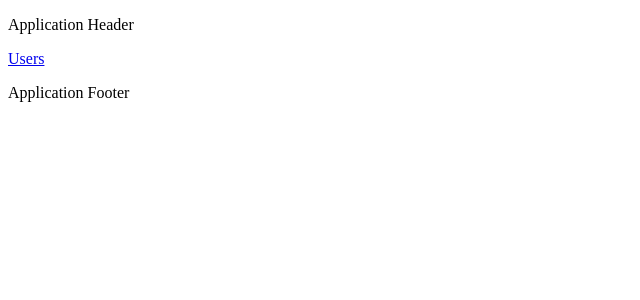
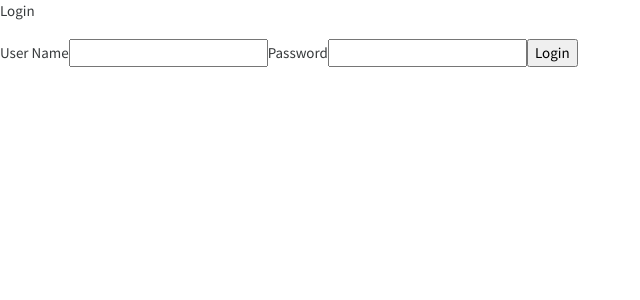
Before and after one commit to akhan0/angular9-app, an Angular app: page / in a window 1280 px wide. Shown: the top 300 px of the page, without its empty margins (0-640 px from the left). Built offline with nearby package versions, Linux system fonts and the light colour scheme.

Commit message:
assignment 6

```diff
--- a/src/app/app.component.html
+++ b/src/app/app.component.html
@@ -1,5 +1 @@
-<app-header></app-header>
-<!-- <app-student></app-student> -->
-<a routerLink="userlist" routerLinkActive="active">Users</a>
 <router-outlet></router-outlet>
-<app-footer></app-footer>
--- a/src/app/app.module.ts
+++ b/src/app/app.module.ts
@@ -3,12 +3,13 @@ import { NgModule } from '@angular/core';
 import {FormsModule, ReactiveFormsModule } from '@angular/forms';
 import { RouterModule } from '@angular/router';
 import appRoutes from './routerConfig';
-
+import { HttpClientModule } from '@angular/common/http'
 import { AppComponent } from './app.component';
 import { HeaderComponent } from './components/header/header.component';
 import { FooterComponent } from './components/footer/footer.component';
 import { UserComponent } from './components/user/user.component';
 import { UserListComponent } from './components/user/userlist.component';
+import { LoginComponent } from './components/login/login.component';
 
 @NgModule({
   declarations: [
@@ -17,11 +18,13 @@ import { UserListComponent } from './components/user/userlist.component';
     FooterComponent,
     UserComponent,
     UserListComponent,
+    LoginComponent,
   ],
   imports: [
     BrowserModule,
     FormsModule ,
     ReactiveFormsModule ,
+    HttpClientModule,
     BrowserModule,
     RouterModule.forRoot(appRoutes)
   ],
--- /dev/null
+++ b/src/app/components/login/login.component.html
@@ -0,0 +1,8 @@
+<p>Login</p>
+<div>
+    <label for="username">User Name</label>
+    <input type="text" id="username" [(ngModel)]="email">
+    <label for="password">Password</label>
+    <input type="text" id="password" [(ngModel)]="password">
+    <input type="button" id="login" value="Login" (click)="login()">
+</div>
--- /dev/null
+++ b/src/app/components/login/login.component.ts
@@ -0,0 +1,28 @@
+import { Component, OnInit } from '@angular/core';
+import { HttpClient } from '@angular/common/http';
+import { Router } from '@angular/router';
+
+@Component({
+  selector: 'app-login',
+  templateUrl: './login.component.html',
+  styleUrls: ['./login.component.css']
+})
+export class LoginComponent implements OnInit {
+  email: string;
+  password: string;
+  constructor(private router: Router, private httpClient: HttpClient) { }
+
+  ngOnInit(): void {
+  }
+
+  login(){
+    console.log('he')
+    this.httpClient.post("https://reqres.in/api/login", {"email": this.email, "password": this.password})
+            .subscribe(
+              (val) => {
+                this.router.navigate(["userlist"]);
+              },
+              response => console.log(response)
+              );
+  }
+}
--- a/src/app/components/user/user.component.ts
+++ b/src/app/components/user/user.component.ts
@@ -7,19 +7,11 @@ import { ActivatedRoute } from '@angular/router';
     template: `
     <div class="form-group">
         <label for="firsNname">First Name</label>
-        <input type="text" class="form-control" id="firsNname" required [value]="user.firstName" name="firsNname">
+        <input type="text" class="form-control" id="firsNname" required [value]="user.first_name" name="firsNname">
     </div>
     <div class="form-group">
         <label for="lastName">Last Name</label>
-        <input type="text" class="form-control" id="lastName" required [value]="user.lastName" name="lastName">
-    </div>
-    <div class="form-group">
-        <label for="age">Age</label>
-        <input type="number" min="10" max="50" class="form-control" id="age" required [value]="user.age" name="age">
-    </div>
-    <div class="form-group">
-        <label for="dept">Department</label>
-        <input type="text" class="form-control" id="dept" required [value]="user.dept" name="dept">
+        <input type="text" class="form-control" id="lastName" required [value]="user.last_name" name="lastName">
     </div>`
 })
 
@@ -30,10 +22,7 @@ export class UserComponent implements OnInit {
     btnLabel = "Add User";
     constructor(private route: ActivatedRoute){}
     ngOnInit(): void {
-        this.users = [{ id: 1, firstName: 'Adil', lastName: 'khan', age: 34, dept: 'CS' },
-        { id: 2, firstName: 'Arif', lastName: 'khan', age: 34, dept: 'CS' },
-        { id: 3, firstName: 'Hamid', lastName: 'Ali', age: 34, dept: 'CS' },
-        { id: 4, firstName: 'Shayan', lastName: 'Ahmad', age: 34, dept: 'CS' },];
+        this.users = [];
         this.user = new User();
         this.route.params.subscribe(params => {
             this.id = +params['id']; // (+) converts string 'id' to a number
@@ -49,15 +38,13 @@ export class UserComponent implements OnInit {
         if (this.id) {
           var s = this.users.filter(i => i.id == this.id);
           if (s.length > 0) {
-            s[0].firstName = this.user.firstName;
-            s[0].lastName = this.user.lastName;
-            s[0].age = this.user.age;
-            s[0].dept = this.user.dept;
+            s[0].first_name = this.user.first_name;
+            s[0].last_name = this.user.last_name;
           }
         }
         else {
           let _id = Math.floor(Math.random() * (1000 - 4 + 1)) + 4;
-          this.users.push({ id: _id, firstName: this.user.firstName, lastName: this.user.lastName, age: this.user.age, dept: this.user.dept });
+          this.users.push({ id: _id, first_name: this.user.first_name, last_name: this.user.last_name });
         }
       }
 }
--- a/src/app/components/user/userlist.component.html
+++ b/src/app/components/user/userlist.component.html
@@ -1,6 +1,10 @@
 <div>
     <p>User List</p>
-    <ul>
-        <li *ngFor="let a of users"><a [routerLink]="['../user', a.id]">{{a.firstName}}</a></li>
-    </ul>
+    <table class="table">
+        <tr *ngFor="let a of users">
+            <td><img [src]="a.avatar" /></td>
+            <td>{{a.first_name}}</td>
+            <td>{{a.last_name}}</td>
+        </tr>
+    </table>
 </div>
--- a/src/app/components/user/userlist.component.ts
+++ b/src/app/components/user/userlist.component.ts
@@ -1,5 +1,6 @@
 import { Component, OnInit } from '@angular/core';
 import { User } from '../../models/user.model';
+import { HttpClient } from '@angular/common/http';
 
 
 @Component({
@@ -8,15 +9,27 @@ import { User } from '../../models/user.model';
   styleUrls: ['./user.component.css']
 })
 export class UserListComponent implements OnInit {
-  users: User[];
+  users: Array<User> = [];
 
 
-  constructor() { }
+  constructor(private httpClient: HttpClient) { }
 
   ngOnInit(): void {
-    this.users = [{ id: 1, firstName: 'Adil', lastName: 'khan', age: 34, dept: 'CS' },
-    { id: 2, firstName: 'Arif', lastName: 'khan', age: 34, dept: 'CS' },
-    { id: 3, firstName: 'Hamid', lastName: 'Ali', age: 34, dept: 'CS' },
-    { id: 4, firstName: 'Shayan', lastName: 'Ahmad', age: 34, dept: 'CS' },];
+      this.users = [];
+    // this.users = [{ id: 1, firstName: 'Adil', lastName: 'khan', age: 34, dept: 'CS' },
+    // { id: 2, firstName: 'Arif', lastName: 'khan', age: 34, dept: 'CS' },
+    // { id: 3, firstName: 'Hamid', lastName: 'Ali', age: 34, dept: 'CS' },
+    // { id: 4, firstName: 'Shayan', lastName: 'Ahmad', age: 34, dept: 'CS' },];
+    this.getUser();
+  }
+
+  getUser(){
+    this.httpClient.get("https://reqres.in/api/users?page=2")
+            .subscribe(
+              (val: any) => {
+                this.users = val.data;
+              },
+              response => console.log(response)
+              );
   }
 }
--- a/src/app/routerConfig.ts
+++ b/src/app/routerConfig.ts
@@ -1,8 +1,12 @@
 import { Routes } from '@angular/router';
 import { UserListComponent } from './components/user/userlist.component';
 import { UserComponent } from './components/user/user.component';
+import { LoginComponent } from './components/login/login.component';
 
 const appRoutes: Routes = [
+  { path: '',
+    component: LoginComponent
+  },
   { path: 'user/:id',
     component: UserComponent
   },
--- a/src/index.html
+++ b/src/index.html
@@ -5,6 +5,7 @@
   <title>Angular9App</title>
   <base href="/">
   <meta name="viewport" content="width=device-width, initial-scale=1">
+  <link rel="stylesheet" href="https://stackpath.bootstrapcdn.com/bootswatch/4.5.0/cosmo/bootstrap.min.css" integrity="sha384-9/chHLTCcBULgxOFoUyZXSgEF0uFXs+NrQqzcy/DXqcR+Sk8C1l4EgmUXAEzTb92" crossorigin="anonymous">
   <link rel="icon" type="image/x-icon" href="favicon.ico">
 </head>
 <body>
```
Also changed, not shown: src/app/models/user.model.ts (+4 -5 lines), src/app/components/login/login.component.css (added), 1 other file (tests, documents, lock files or other folders).
